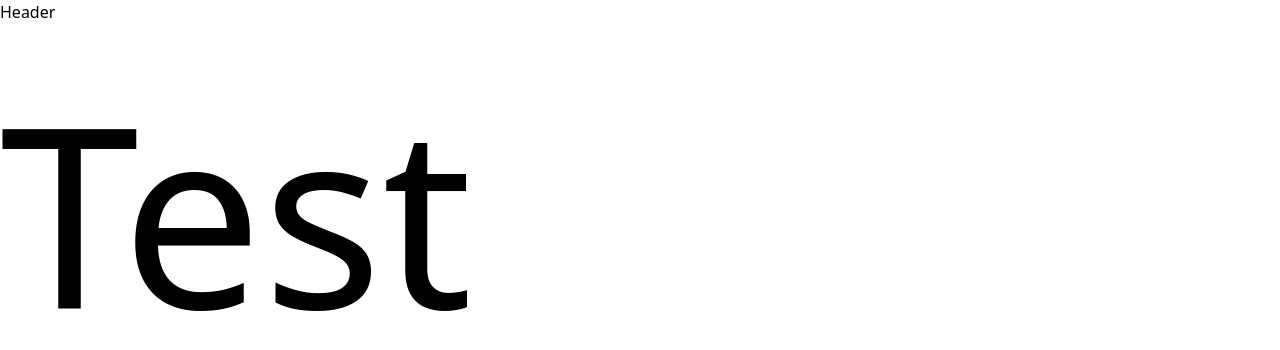
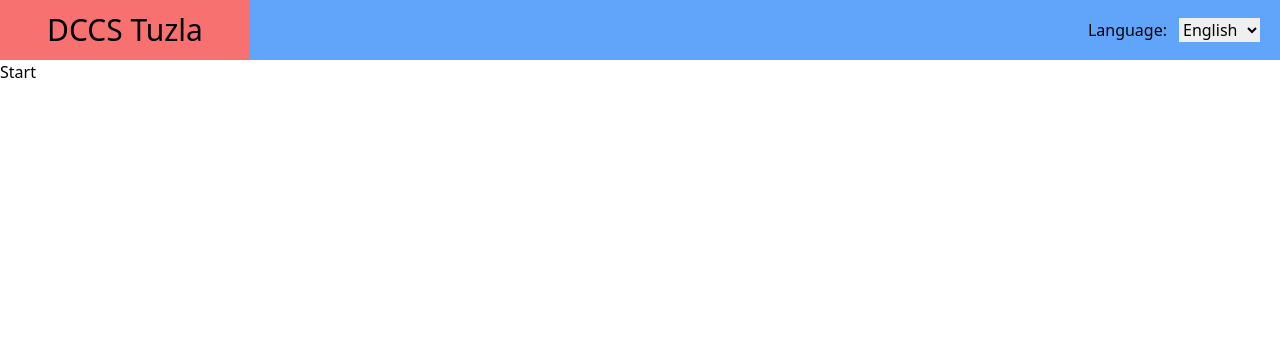
Before and after one commit to DenisKantic/dccs_project, a React (Create React App) app: page / in a window 1280 px wide. Shown: the top 350 px of the page. Built offline with nearby package versions, Linux system fonts and the light colour scheme.

Commit message:
created basic template for header, still needs work

```diff
--- a/src/Components/Header/Header.jsx
+++ b/src/Components/Header/Header.jsx
@@ -3,8 +3,9 @@ import Navigation from './Navigation'
 
 const Header = () => {
   return (
-    <div>Header
+    <div>
       <Navigation />
+        <h1>Start</h1>
     </div>
   )
 }
--- a/src/Components/Header/Navigation.jsx
+++ b/src/Components/Header/Navigation.jsx
@@ -1,9 +1,35 @@
-import React from 'react'
+import {React,useState} from 'react'
+import {FaHome} from 'react-icons/fa';
+import {GiHamburgerMenu} from 'react-icons/gi';
 
 const Navigation = () => {
+
+    const [nav,setNav] = useState(false);
   return (
     <div>
-        <h1 className='text-[250px]'>Test</h1>
+        <header className='h-[60px] w-full bg-blue-400 flex flex-row justify-between items-center'>
+
+            <div className='w-[250px] bg-red-400 flex flex-col h-full items-center justify-center'>
+                <h1 className='text-3xl cursor-pointer hover:bg-white-400' onClick={()=>{setNav(!nav)}}>DCCS Tuzla</h1>
+            </div>
+
+            <div className='language flex flex-row mr-5'>
+                <h1 className='mr-3'>Language:</h1>
+                <select name="#" id="#">
+                    <option value="en">English</option>
+                    <option value="bhs">Bosnian</option>
+                </select>
+            </div>
+        </header>
+
+        <nav className={nav ? 'w-[250px] z-10 bg-orange-400 block sticky flex flex-col mx-start list-none' : 'hidden'}>
+            <ul className='pt-8 h-[300px]'>
+            <li className='flex items-center border-l-8'><FaHome  size={25} className='ml-5'/><a href="#" className='pl-2'>Start</a></li>
+            <li className='flex items-center'><GiHamburgerMenu size={25} className='ml-8' /> <a href="">Machine Learning</a>
+
+            </li>
+            </ul>
+        </nav>
     </div>
   )
 }
```
